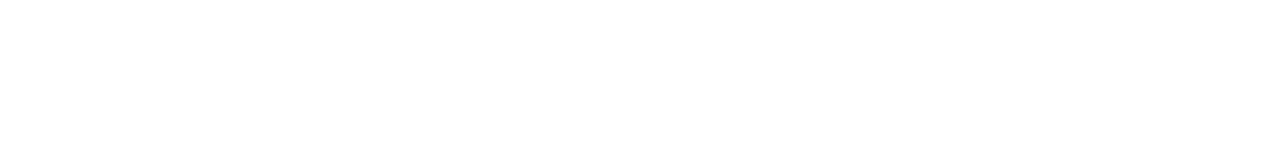
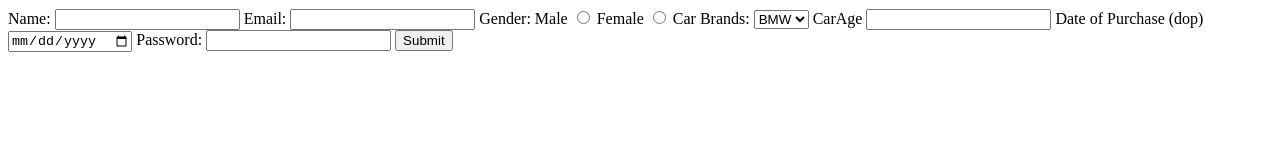
Before and after one commit to acciojob/car-insurance-form-Kotgiriwarritik, a website: page main.html in a window 1280 px wide. Drawn offline with Linux system fonts and the light colour scheme.

Commit message:
created a submission

```diff
--- a/main.html
+++ b/main.html
@@ -8,6 +8,30 @@
 
 <body>
 	<!-- the entire body must be written by student -->
+	<form method ="post">
+		<label for="name">Name:</label>
+		<input type="text" id="name" required>
+		<label for="email">Email:</label>
+		<input type="text" id="email" required>
+		<label>Gender:</label>
+		<label for="gender_m">Male</label>
+		<input type="radio" id="gender_m" mane="gender" required>
+		<label for="gender_m">Female</label>
+		<input type="radio" id="gender_f" mane="gender" required>
+		<label for="car">Car Brands:</label>
+		<select name="car id="cars>
+			<option value="BMW">BMW</option>
+			<option value="AUDI">AUDI</option>
+			<option value="MG">MG</option>
+		</select>
+		<label for="carage">CarAge</label>
+		<input type="number" id="carage" required>
+		<label for="dop">Date of Purchase (dop)</label>
+		<input type="date" id="dop" required>
+		<label for="password">Password:</label>
+		<input type="password" id="password" required>
+		<button type="submit">Submit</button>
+	</form>
     <script type="text/javascript" src="./script.js">
 </script>
 
```
